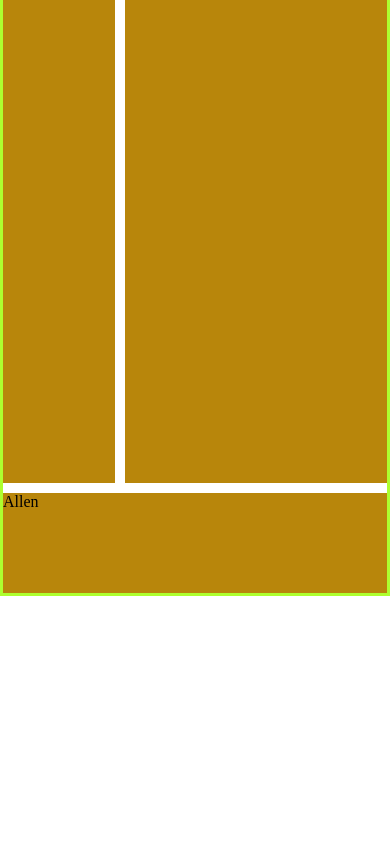
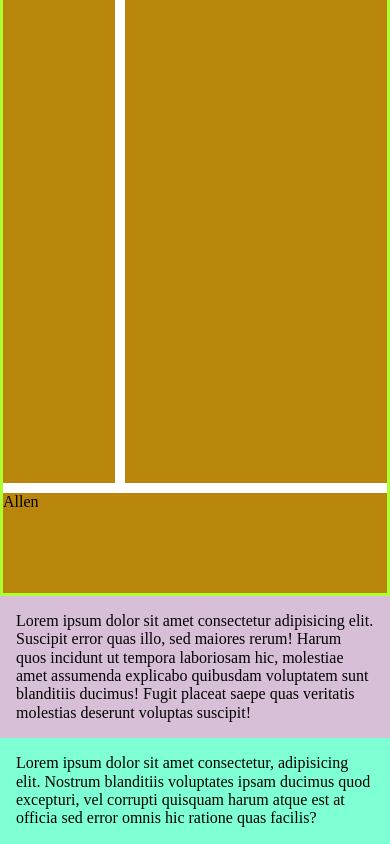
Before and after one commit to jzecenarubio/HTML_Advanced, a plain HTML site: page index.html in a window 390 px wide. Shown: the part 1490-2334 px from the top of the page. Before the commit the page ends 2086 px from the top, so only its background shows below. Drawn offline with Linux system fonts and the light colour scheme.

Commit message:
Added media queries

```diff
--- a/css/styles.css
+++ b/css/styles.css
@@ -92,3 +92,34 @@ html {
 .four {
   grid-area: footer;
 }
+.tupper {
+  display: flex;
+  flex-direction: column;
+}
+.box-three {
+  background: thistle;
+  padding: 1rem;
+}
+.box-three:nth-of-type(2) {
+  background: aquamarine;
+}
+
+ @media screen and (min-width: 600px) {
+  .tupper {
+    flex-direction: row;
+  }
+ }
+
+ @media screen and (min-width: 900px) {
+  .tupper {
+    flex-direction: row;
+  }
+  .box-three {
+    background: azure;
+  }
+ }
+@media print {
+  body {
+    font-size: 12px;
+  }
+}
--- a/index.html
+++ b/index.html
@@ -8,7 +8,7 @@
     <link rel="stylesheet" href="/css/styles.css" />
   </head>
   <body>
-<!--     <div class="boxes">
+    <!--     <div class="boxes">
       <div class="box grade-one"></div>
       <div class="box grade-two"></div>
       <div class="box grade-three"></div>
@@ -19,7 +19,8 @@
         ''Among the many Fixers of the Backstreets, she was one of the few who
         could go toe to toe with the Head and the Claw. She was called the Red
         Mist among the Backstreets' denizens. That was a name she earned
-        protecting us from all kinds of threats and maneuvers from the outside.''
+        protecting us from all kinds of threats and maneuvers from the
+        outside.''
       </p>
       <p class="clear">
         Kali (칼리, Kali) was a legendary Color Fixer titled The Red Mist from
@@ -46,5 +47,20 @@
       <div class="box-two">Angela</div>
       <div class="box-two four">Allen</div>
     </div>
+    <div class="tupper">
+      <div class="box-three">
+        Lorem ipsum dolor sit amet consectetur adipisicing elit. Suscipit error
+        quas illo, sed maiores rerum! Harum quos incidunt ut tempora laboriosam
+        hic, molestiae amet assumenda explicabo quibusdam voluptatem sunt
+        blanditiis ducimus! Fugit placeat saepe quas veritatis molestias
+        deserunt voluptas suscipit!
+      </div>
+      <div class="box-three">
+        Lorem ipsum dolor sit amet consectetur, adipisicing elit. Nostrum
+        blanditiis voluptates ipsam ducimus quod excepturi, vel corrupti
+        quisquam harum atque est at officia sed error omnis hic ratione quas
+        facilis?
+      </div>
+    </div>
   </body>
 </html>
```
